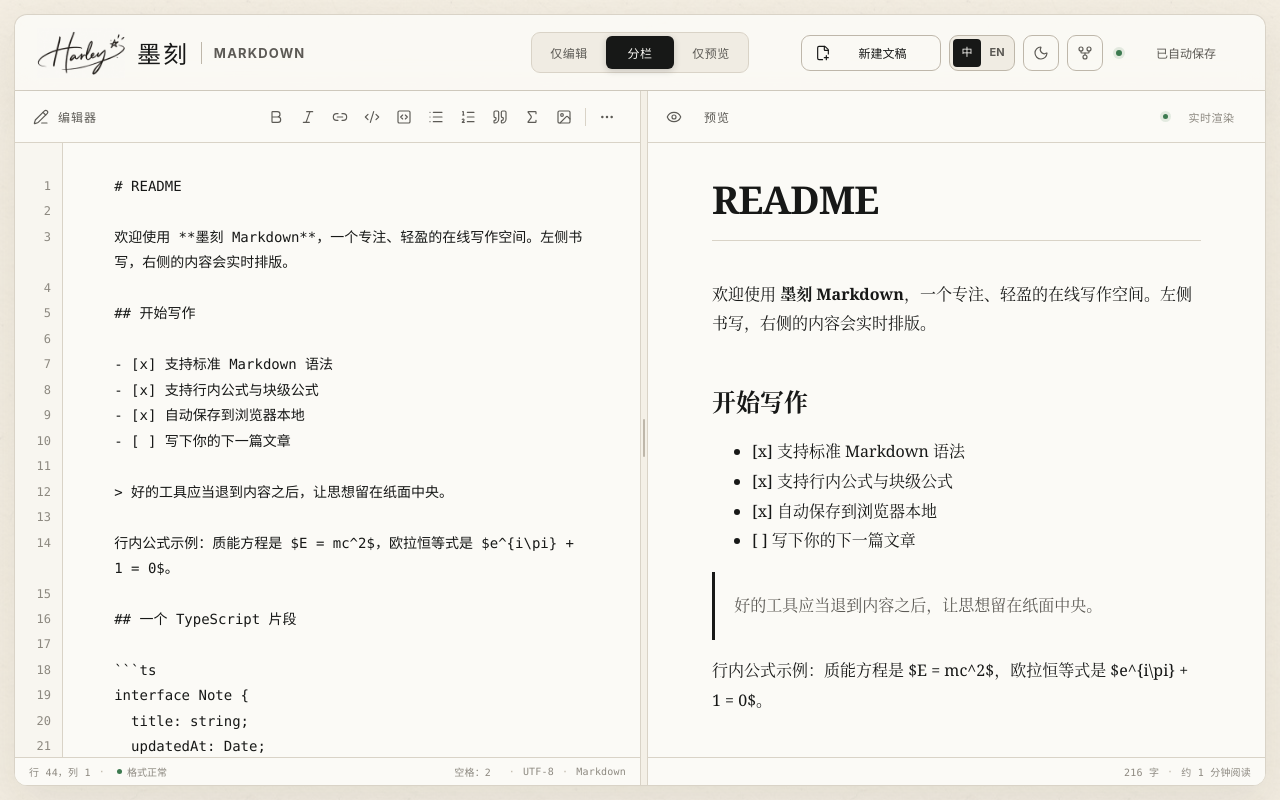
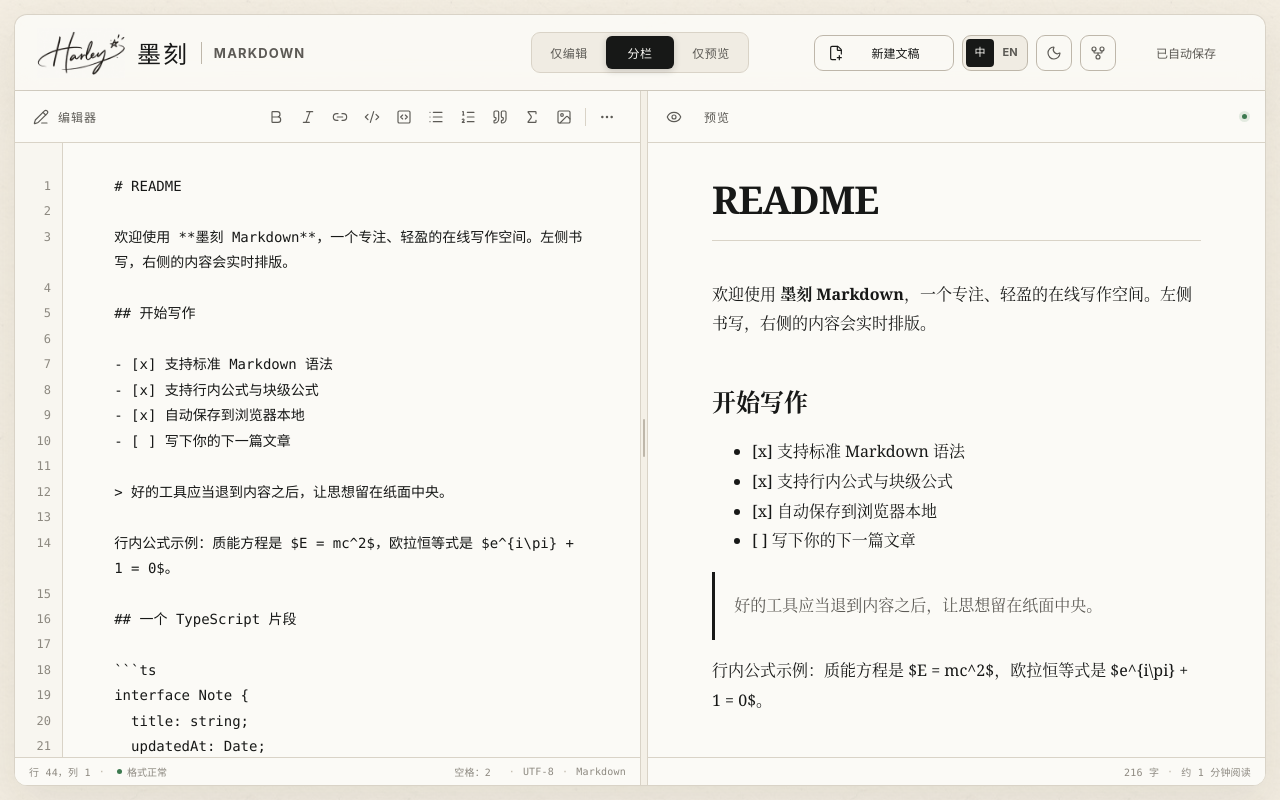
Before and after one commit to HarleyZHOUzzz/mdonline, a website built with Vite: page index.html in a window 1280 px wide. Built offline with nearby package versions, Linux system fonts and the light colour scheme; what @mdit/plugin-katex, markdown-it-task-lists would draw is missing.

Commit message:
style: simplify editor status indicators

```diff
--- a/index.html
+++ b/index.html
@@ -102,7 +102,6 @@
             <i data-lucide="git-fork" aria-hidden="true"></i>
           </a>
           <div class="save-state" id="save-state" aria-live="polite">
-            <span class="save-dot" aria-hidden="true"></span>
             <span data-i18n="saved">已自动保存</span>
           </div>
         </div>
@@ -341,10 +340,7 @@
               <i data-lucide="eye" aria-hidden="true"></i>
               <span data-i18n="preview">预览</span>
             </div>
-            <span class="live-label"
-              ><span aria-hidden="true"></span
-              ><span data-i18n="livePreview">实时渲染</span></span
-            >
+            <span class="live-label"><span aria-hidden="true"></span></span>
           </div>
           <article class="preview-content" id="preview"></article>
           <footer class="pane-status preview-status">
--- a/index.js
+++ b/index.js
@@ -201,7 +201,6 @@ const translations = {
     resizePanes: "拖动调整编辑区和预览区宽度",
     previewArea: "Markdown 预览区",
     preview: "预览",
-    livePreview: "实时渲染",
     formatNormal: "格式正常",
     noFormatIssues: "没有发现格式问题",
     multilineCode: "多行代码请使用代码块",
@@ -265,7 +264,6 @@ const translations = {
     resizePanes: "Resize editor and preview panes",
     previewArea: "Markdown preview",
     preview: "Preview",
-    livePreview: "Live preview",
     formatNormal: "No format issues",
     noFormatIssues: "No format issues found",
     multilineCode: "Use a code block for multiline code",
--- a/style.css
+++ b/style.css
@@ -338,18 +338,12 @@ button {
   white-space: nowrap;
 }
 
-.save-dot,
 .live-label > span:first-child {
   width: 6px;
   height: 6px;
   border-radius: 50%;
   background: var(--success);
   box-shadow: 0 0 0 3px color-mix(in srgb, var(--success) 13%, transparent);
-}
-
-.save-state.is-saving .save-dot {
-  background: var(--ink-faint);
-  animation: pulse 900ms ease infinite;
 }
 
 .workspace {
@@ -761,12 +755,6 @@ button {
   color: var(--ink-faint);
   font-size: 11px;
   letter-spacing: 0.04em;
-  white-space: nowrap;
-}
-
-.live-label span:last-child {
-  overflow: hidden;
-  text-overflow: ellipsis;
   white-space: nowrap;
 }
 
@@ -1199,12 +1187,6 @@ button {
   display: none;
 }
 
-@keyframes pulse {
-  50% {
-    opacity: 0.38;
-  }
-}
-
 @media (max-width: 1050px) {
   .save-state {
     display: none;
```
